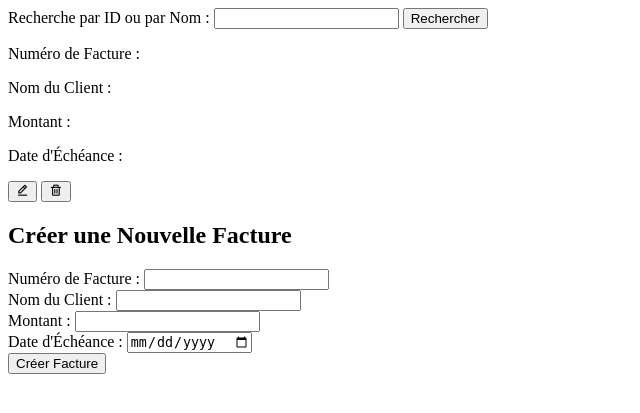
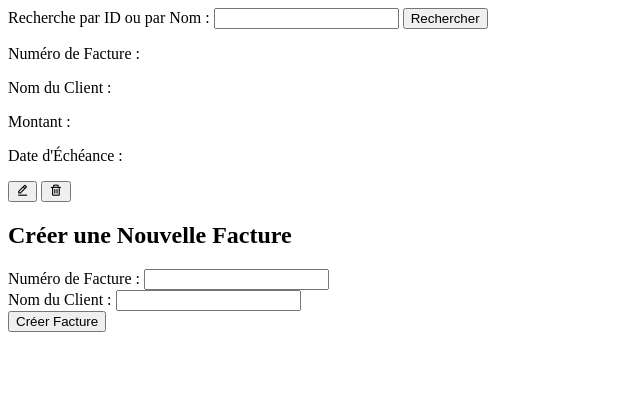
Before and after one commit to Tess-mltx/Cogip, a PHP site: page /View/Dashboard/invoices.php in a window 1280 px wide. Shown: the top 413 px of the page, without its empty margins (0-640 px from the left). Run offline with PHP 8.4, Linux system fonts and the light colour scheme.

Commit message:
correct form invoices

```diff
--- a/View/Dashboard/invoices.php
+++ b/View/Dashboard/invoices.php
@@ -44,12 +44,6 @@
             <label for="customerName">Nom du Client :</label>
             <input type="text" id="customerName" name="customerName" required><br>
 
-            <label for="amount">Montant :</label>
-            <input type="number" id="amount" name="amount" required><br>
-
-            <label for="dueDate">Date d'Échéance :</label>
-            <input type="date" id="dueDate" name="dueDate" required><br>
-
             <button type="submit">Créer Facture</button>
         </form>
     </section>
```
